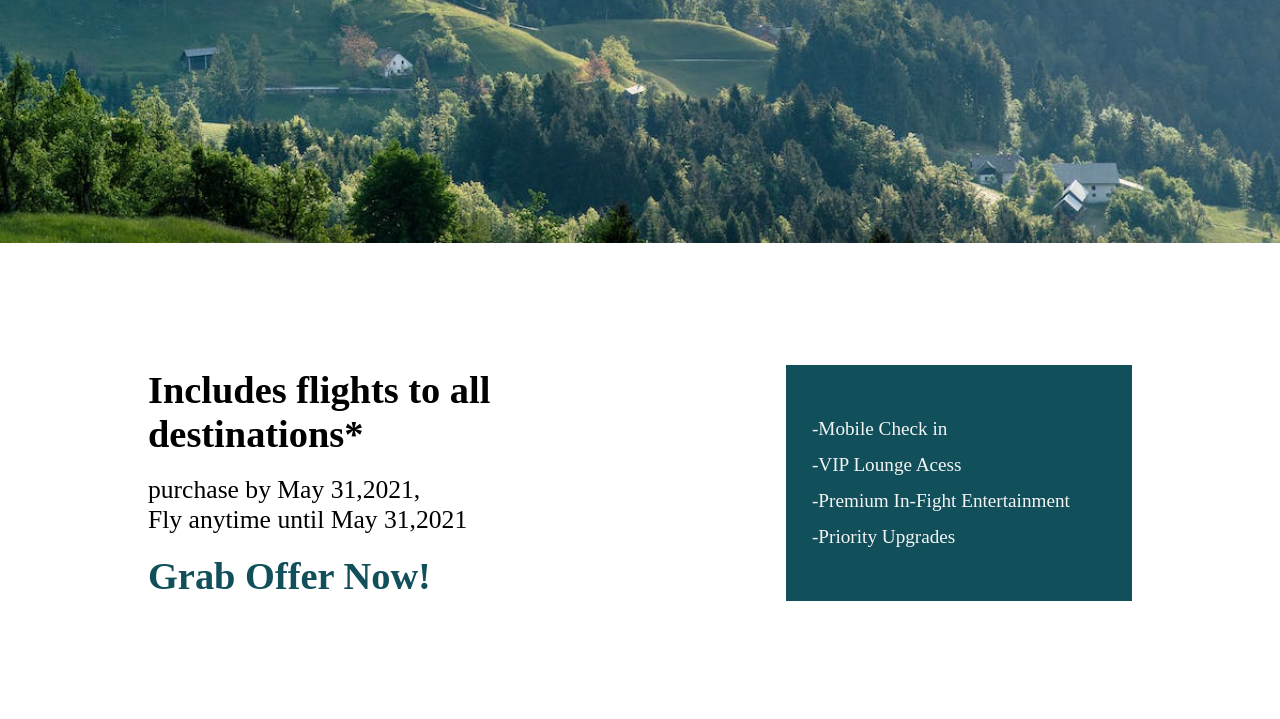
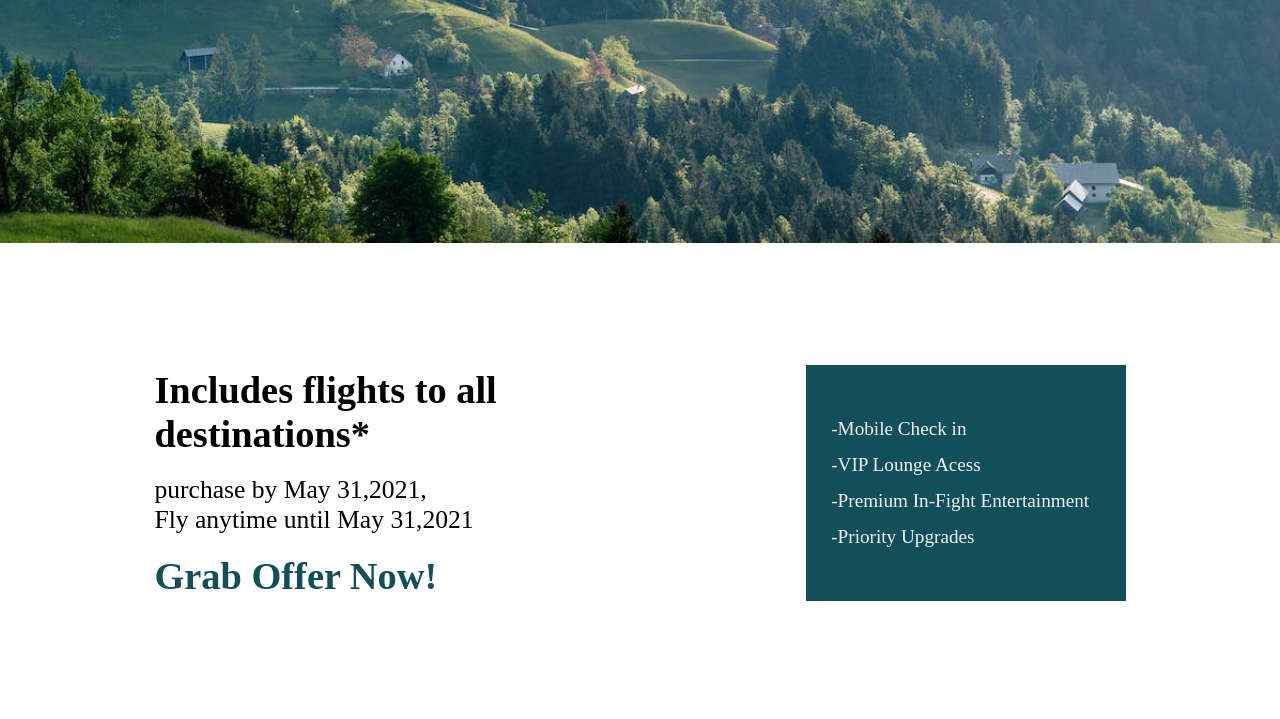
Before and after one commit to jaspreetkaur1509/AirLine, a plain HTML site: page index.html in a window 1280 px wide. Shown: the part 557-1276 px from the top of the page. Drawn offline with nearby package versions, Linux system fonts and the light colour scheme.

Commit message:
initial state 0

```diff
--- a/style.css
+++ b/style.css
@@ -1,7 +1,7 @@
 * {
     margin: 0;
     padding: 0;
-    /* border: 3px solid black; */
+    box-sizing: border-box;
     /* overflow-x: hidden; */
 }
 
```
